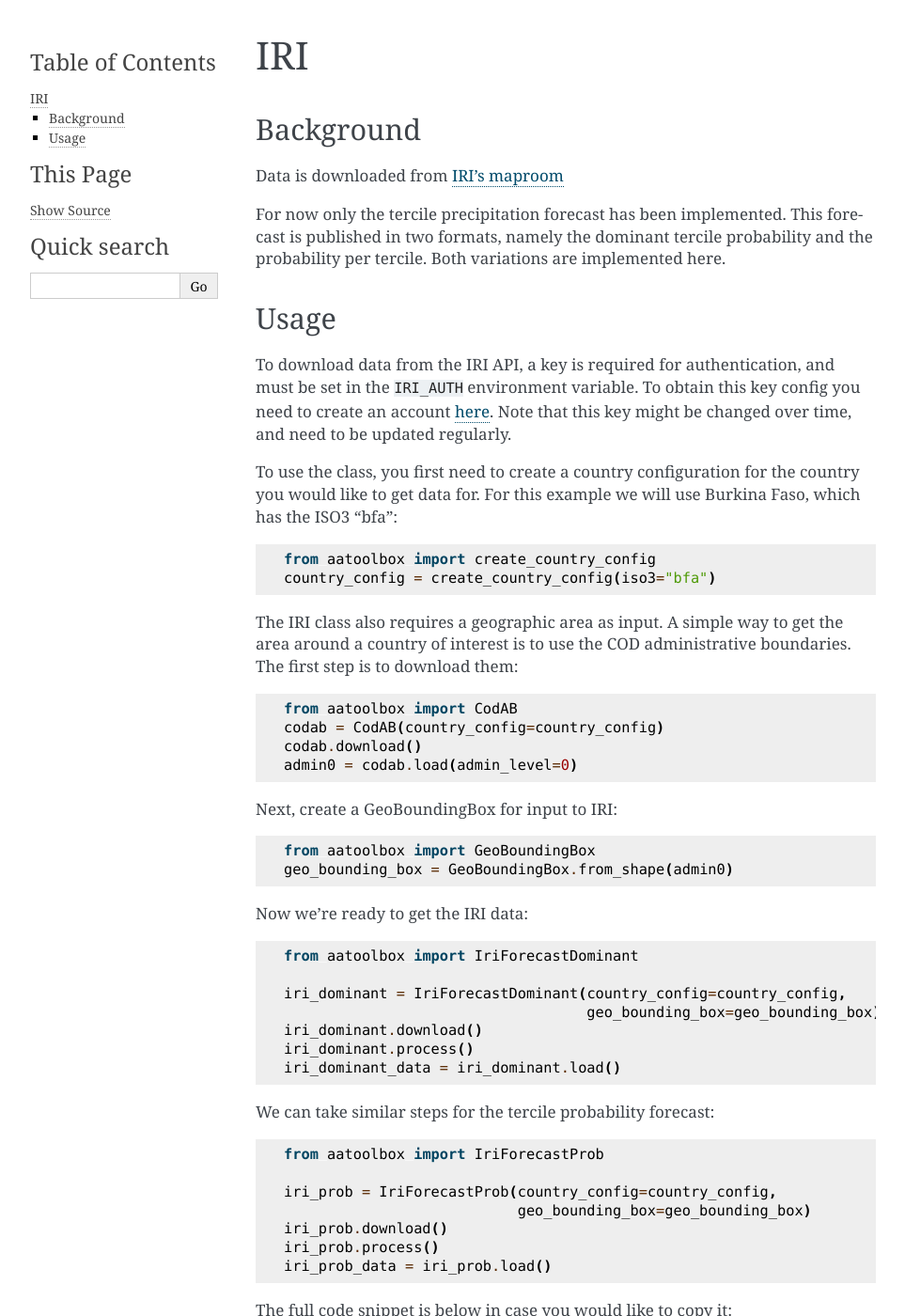
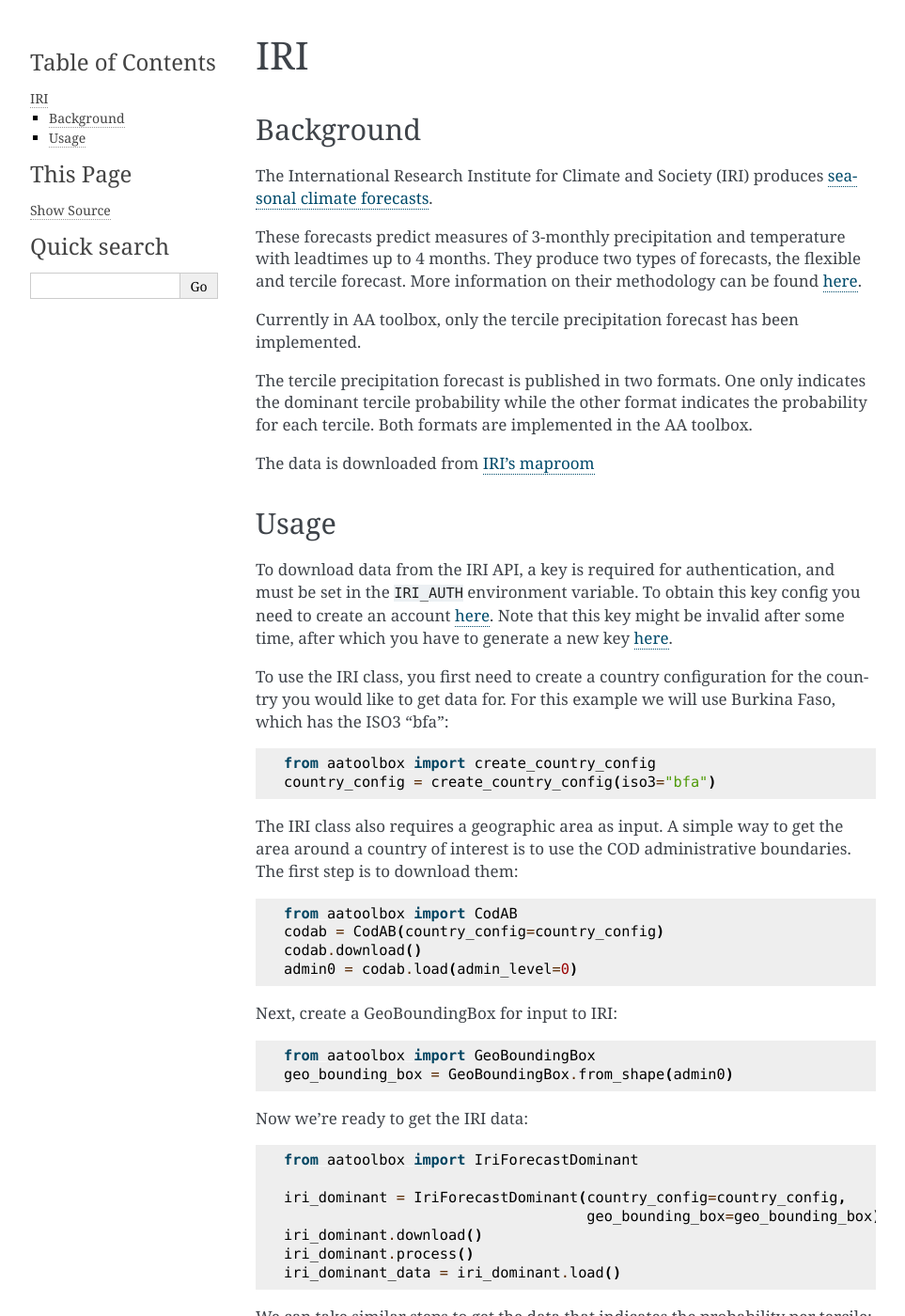
Before and after one commit to OCHA-DAP/ocha-anticipy, a Sphinx documentation site: the page built from docs/source/datasources/iri.rst, in a window 1280 px wide and 1400 px high. Shown: the whole window at 94% size, without its empty margins (148-1111 px from the left). Built offline with Sphinx 7.4.7, drawn with Linux system fonts in a browser that asks for light colours; some of the changed text lies outside the part shown.

Commit message:
clarify IRI background

```diff
--- a/docs/source/datasources/iri.rst
+++ b/docs/source/datasources/iri.rst
@@ -4,13 +4,27 @@ IRI
 Background
 ----------
 
-Data is downloaded from `IRI's maproom
+The International Research Institute for Climate and Society (IRI) produces
+`seasonal climate forecasts <https://iri.columbia
+.edu/our-expertise/climate/forecasts/seasonal-climate-forecasts/>`_.
+
+These forecasts predict measures of 3-monthly precipitation and temperature
+with leadtimes up to 4 months. They produce two types of forecasts, the
+flexible and tercile forecast. More information on their methodology can be
+found `here <https://iri.columbia
+.edu/our-expertise/climate/forecasts/seasonal-climate-forecasts/methodology
+/>`_.
+
+Currently in AA toolbox, only the tercile precipitation forecast has been
+implemented.
+
+The tercile precipitation forecast is published in two formats. One only
+indicates the dominant tercile probability while the other format indicates
+the probability for each tercile. Both formats are implemented in the AA
+toolbox.
+
+The data is downloaded from `IRI's maproom
 <https://iridl.ldeo.columbia.edu/maproom/Global/Forecasts/NMME_Seasonal_Forecasts/Precipitation_ELR.html>`_
-
-For now only the tercile precipitation forecast has been
-implemented. This forecast is published in two formats,
-namely the dominant tercile probability and the probability
-per tercile. Both variations are implemented here.
 
 Usage
 -----
@@ -19,10 +33,11 @@ To download data from the IRI API, a key is required for
 authentication, and must be set in the ``IRI_AUTH`` environment
 variable. To obtain this key config you need to create an account
 `here <https://iridl.ldeo.columbia.edu/auth/login>`_.
-Note that this key might be changed over time, and need to be updated
-regularly.
+Note that this key might be invalid after some time, after which you have
+to generate a new key `here <https://iridl.ldeo.columbia.edu/auth/genkey>`_.
 
-To use the class, you first need to create a country configuration
+To use the IRI class, you first need to create a country
+configuration
 for the country you would like to get data for. For this example we will use
 Burkina Faso, which has the ISO3 "bfa":
 
@@ -61,7 +76,8 @@ Now we're ready to get the IRI data:
     iri_dominant.process()
     iri_dominant_data = iri_dominant.load()
 
-We can take similar steps for the tercile probability forecast:
+We can take similar steps to get the data that indicates the probability per
+tercile:
 
 .. code-block:: python
 
```
